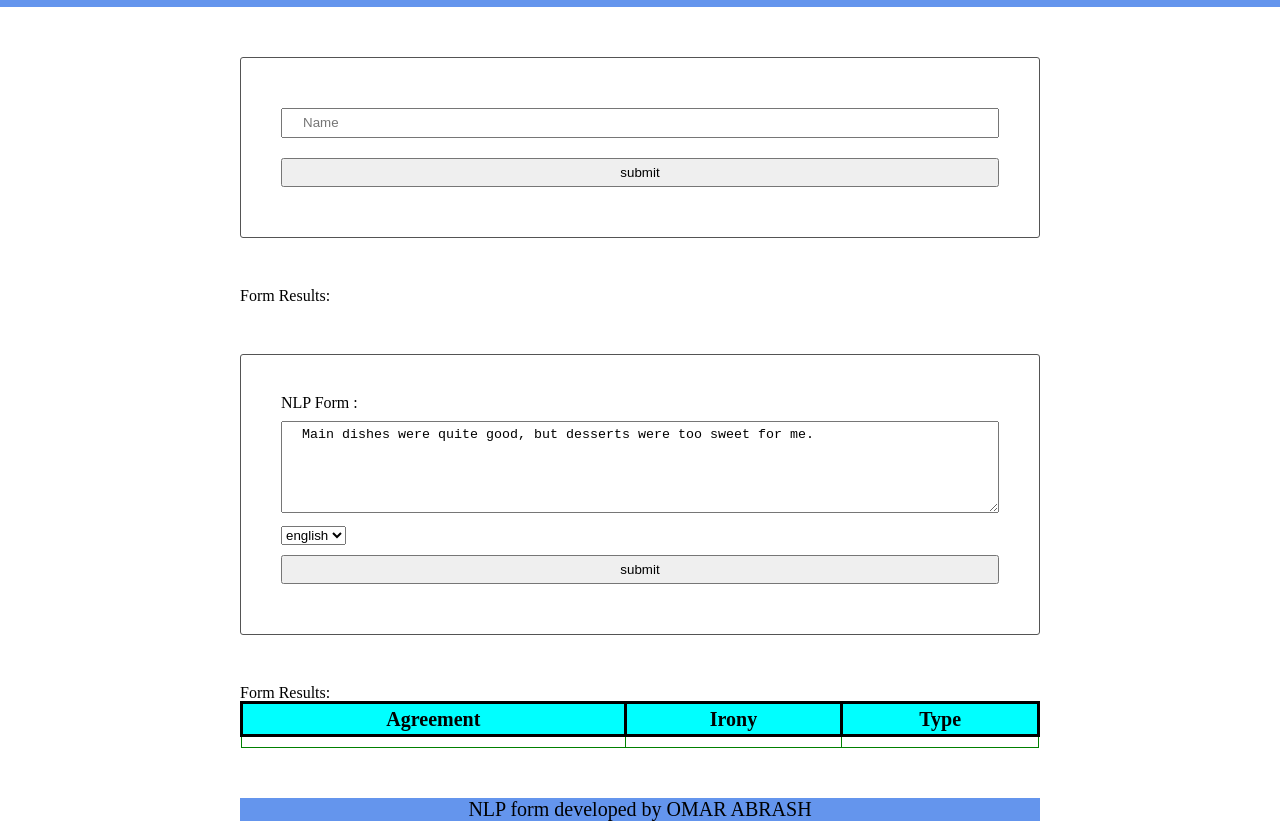
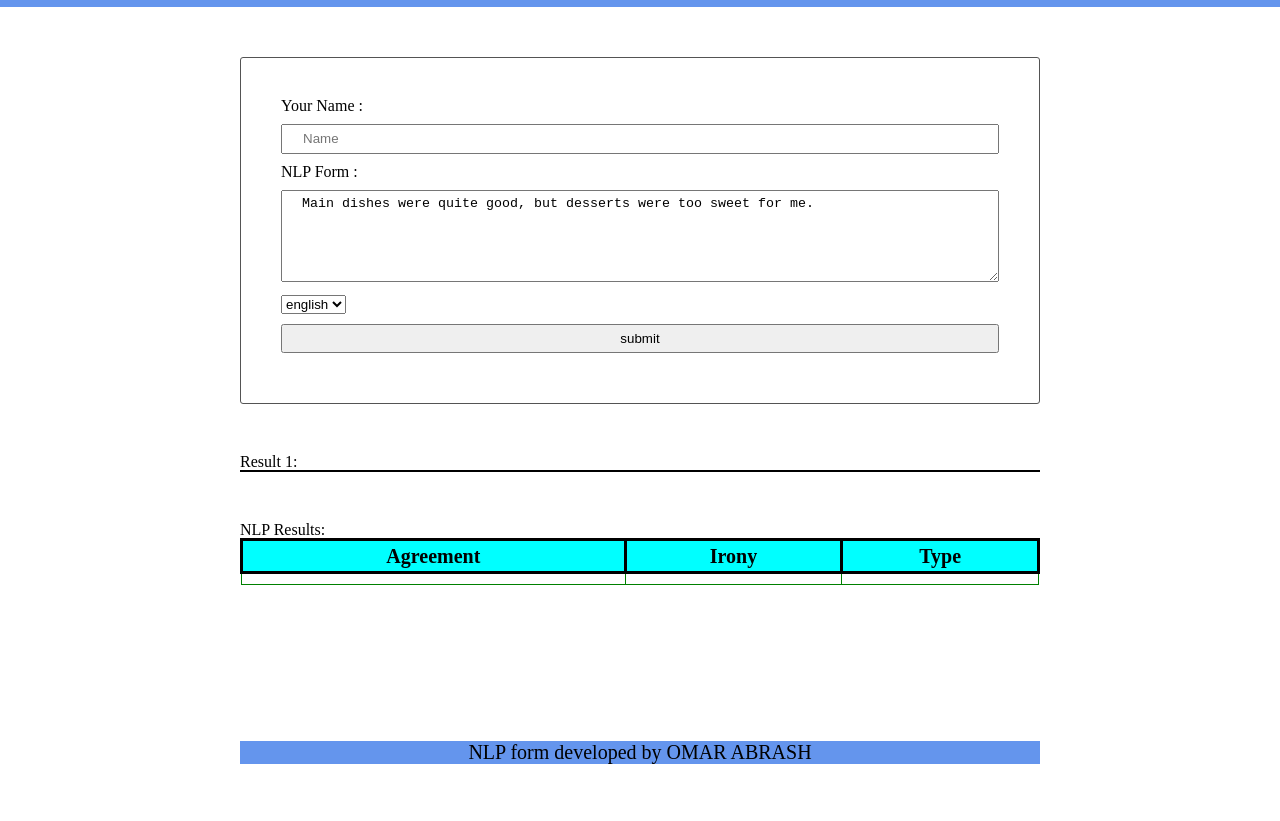
Before and after one commit to omar-abrash/NLP_Udacity_Project4, a website built with webpack: page src/client/views/index.html in a window 1280 px wide. Shown: the part 36-857 px from the top of the page. After the commit the page ends 800 px from the top, so only its background shows below. Built offline with nearby package versions, Linux system fonts and the light colour scheme.

Commit message:
modify js/client files

```diff
--- a/src/client/index.js
+++ b/src/client/index.js
@@ -6,6 +6,7 @@ import "./styles/form.scss"
 import "./styles/footer.scss"
 
 // import all js files
+import { allHandleSubmit } from './js/allHandler'
 import { handleSubmit } from './js/formHandler'
 import { checkForName } from './js/nameChecker'
 import {handleSubmitTwo} from './js/formTwoHandler'
@@ -13,6 +14,7 @@ import {handleSubmitTwo} from './js/formTwoHandler'
 
 // export js functions
 export {
+    allHandleSubmit,
     handleSubmit,
     checkForName,
     handleSubmitTwo
--- /dev/null
+++ b/src/client/js/allHandler.js
@@ -0,0 +1,10 @@
+function allHandleSubmit(event) {
+    event.preventDefault();
+
+    Client.handleSubmit(event);
+    Client.handleSubmitTwo(event);
+}
+
+export {
+    allHandleSubmit
+}
--- a/src/client/js/formHandler.js
+++ b/src/client/js/formHandler.js
@@ -6,7 +6,7 @@ function handleSubmit(event) {
     Client.checkForName(formText)
 
     console.log("::: Form Submitted :::")
-    fetch('http://localhost:8080/test')
+    fetch('http://localhost:8081/test')
         .then( res => res.json())
         .then(function(res){
             document.getElementById('results').innerHTML = res.message
--- a/src/client/styles/form.scss
+++ b/src/client/styles/form.scss
@@ -9,6 +9,15 @@ input,textarea {
     width: 100%;
     line-height: 16px;
     margin: 10px 0;
+}
+section {
+    #results {
+        margin-bottom: 50px;
+        border: 1px solid black;
+        font-size: 18px;
+        color: blue;
+        text-transform: capitalize;
+    }
 }
 table {
     width: 100%;
--- a/src/client/views/index.html
+++ b/src/client/views/index.html
@@ -26,37 +26,33 @@
         </header>
 
         <main>
-            <section>
-                <form class="" onsubmit="return Client.handleSubmit(event)">
-                    <input id="name" type="text" name="input" value="" onblur="onBlur()" placeholder="Name">
-                    <input type="submit" name="" value="submit" onclick="return Client.handleSubmit(event)" onsubmit="return handleSubmit(event)">
-                </form>
-            </section>
-
-            <section>
-                <strong>Form Results:</strong>
-                <div id="results"></div>
-            </section>
 
             <section>
 
-                <form onsubmit="return Client.handleSubmitTwo(event)">
+                <form class="" onsubmit="return Client.allHandleSubmit(event)">
+                    Your Name :
+                    <input id="name" type="text" name="input" value="" onblur="onBlur()" placeholder="Name">
+
                     NLP Form :
-                    <textarea id="text" type="text" placeholder="Right your text" cols="10" rows="5">Main dishes were quite good, but desserts were too sweet for me.</textarea>
+                    <textarea id="text" type="text" placeholder="Right your text" cols="10"
+                        rows="5">Main dishes were quite good, but desserts were too sweet for me.</textarea>
+
                     <select name="lang" id="lang">
                         <option value="en">english</option>
                         <option value="ar">arabic</option>
                         <option value="fr">france</option>
                     </select>
 
-                    <input type="submit" name="" value="submit" onclick="return Client.handleSubmitTwo(event)"
-                        onsubmit="return handleSubmitTwo(event)">
+                    <input type="submit" name="" value="submit" onclick="return Client.allHandleSubmit(event)" onsubmit="return allHandleSubmit(event)">
+                </form>
 
-                </form>
             </section>
 
-                <section>
-                    <strong>Form Results:</strong>
+            <section>
+                <strong>Result 1:</strong>
+                <div id="results"></div>
+
+                <strong>NLP Results:</strong>
                     <table>
                         <tr>
                             <th>agreement</th>
@@ -69,7 +65,8 @@
                             <td id="type"></td>
                         </tr>
                     </table>
-                </section>
+            </section>
+
         </main>
 
         <footer>
--- a/src/server/index.js
+++ b/src/server/index.js
@@ -20,9 +20,9 @@ app.get('/', function (req, res) {
 })
 
 // designates what port the app will listen to for incoming requests
-const port = 8080
+const port = 8081
 app.listen(port, function () {
-    console.log('Example app listening on port 8080!')
+    console.log('Example app listening on port 8081!')
 })
 
 app.get('/test', function (req, res) {
```
Also changed, not shown: __test__/allHandleSubmit.test.js (added, +13 -0 lines), __test__/checkForName.test.js (added, +13 -0 lines).
